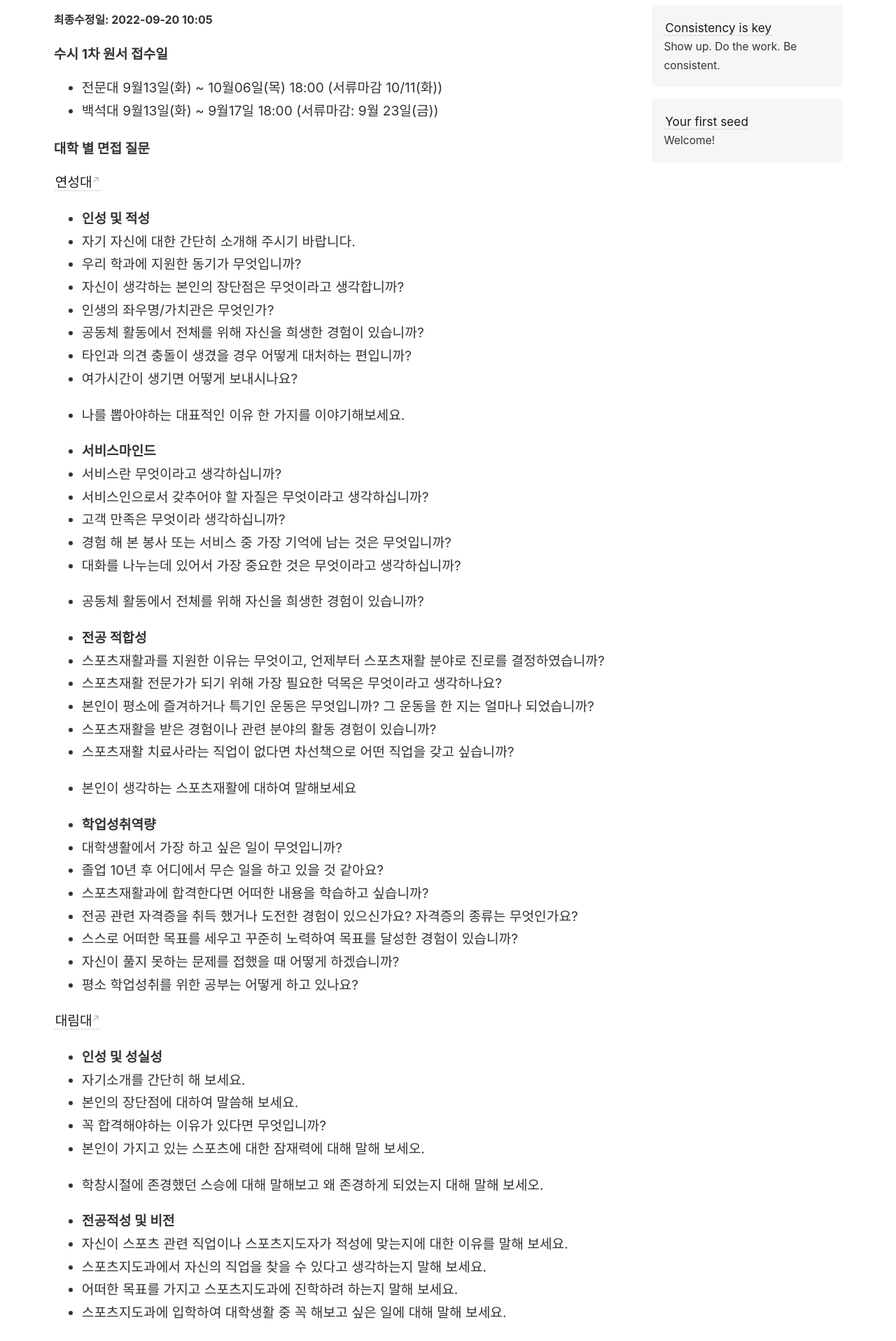
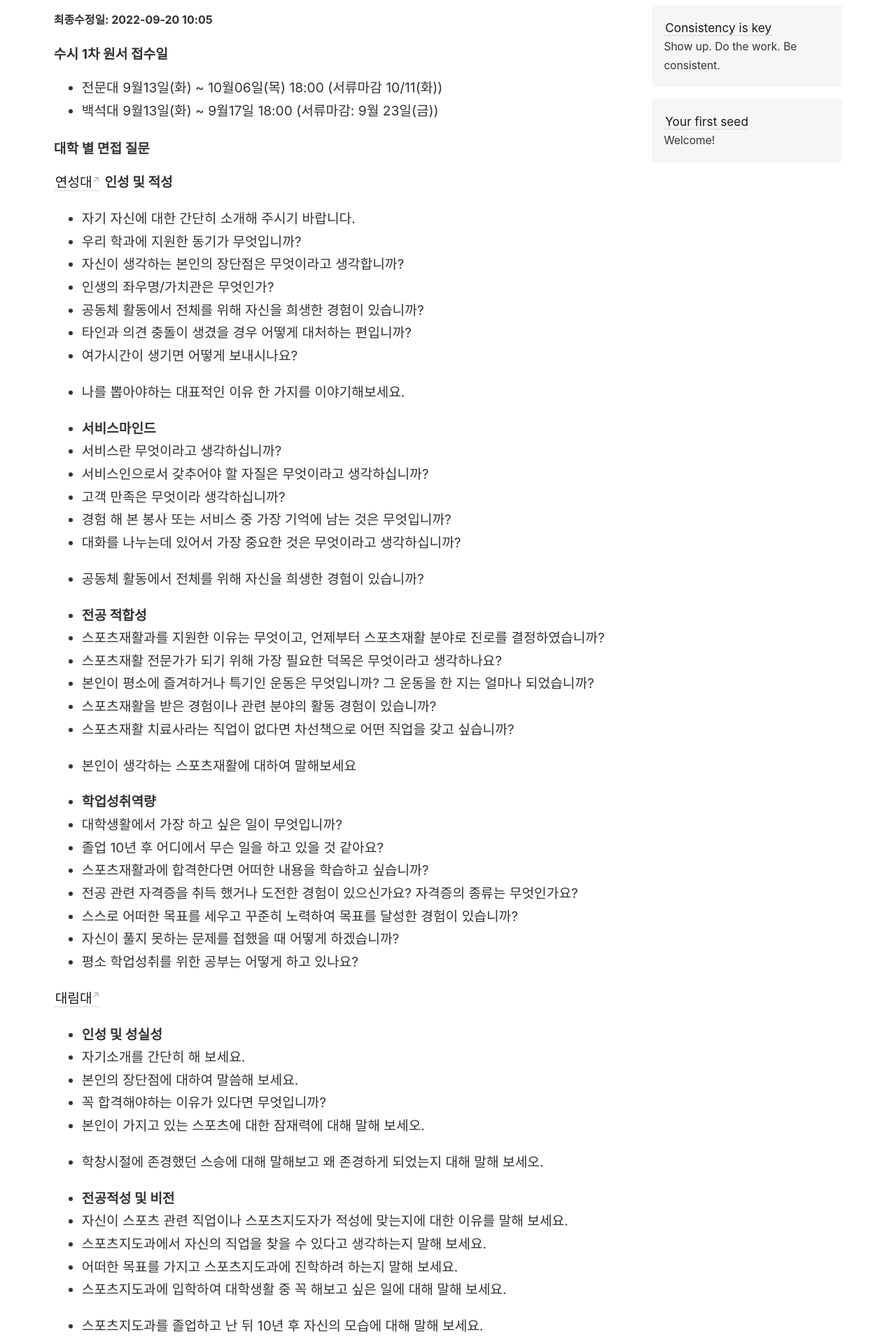
Before and after one commit to 2008057/s3c0nd5rain, a Jekyll site: the page built from _notes/your-first-note.md, in a window 1280 px wide. Shown: the part 316-2232 px from the top of the page at 70% size. Built offline with Jekyll 4.4.1, drawn with Linux system fonts in a browser that asks for light colours.

```diff
--- a/_notes/your-first-note.md
+++ b/_notes/your-first-note.md
@@ -8,7 +8,7 @@
 #### 대학 별 면접 질문
 
 <a href="http://ipsi.yeonsung.ac.kr/ipsi/index.do">연성대</a>
-- **인성 및 적성**
+**인성 및 적성**
 - 자기 자신에 대한 간단히 소개해 주시기 바랍니다.
 - 우리 학과에 지원한 동기가 무엇입니까?
 - 자신이 생각하는 본인의 장단점은 무엇이라고 생각합니까?
```
